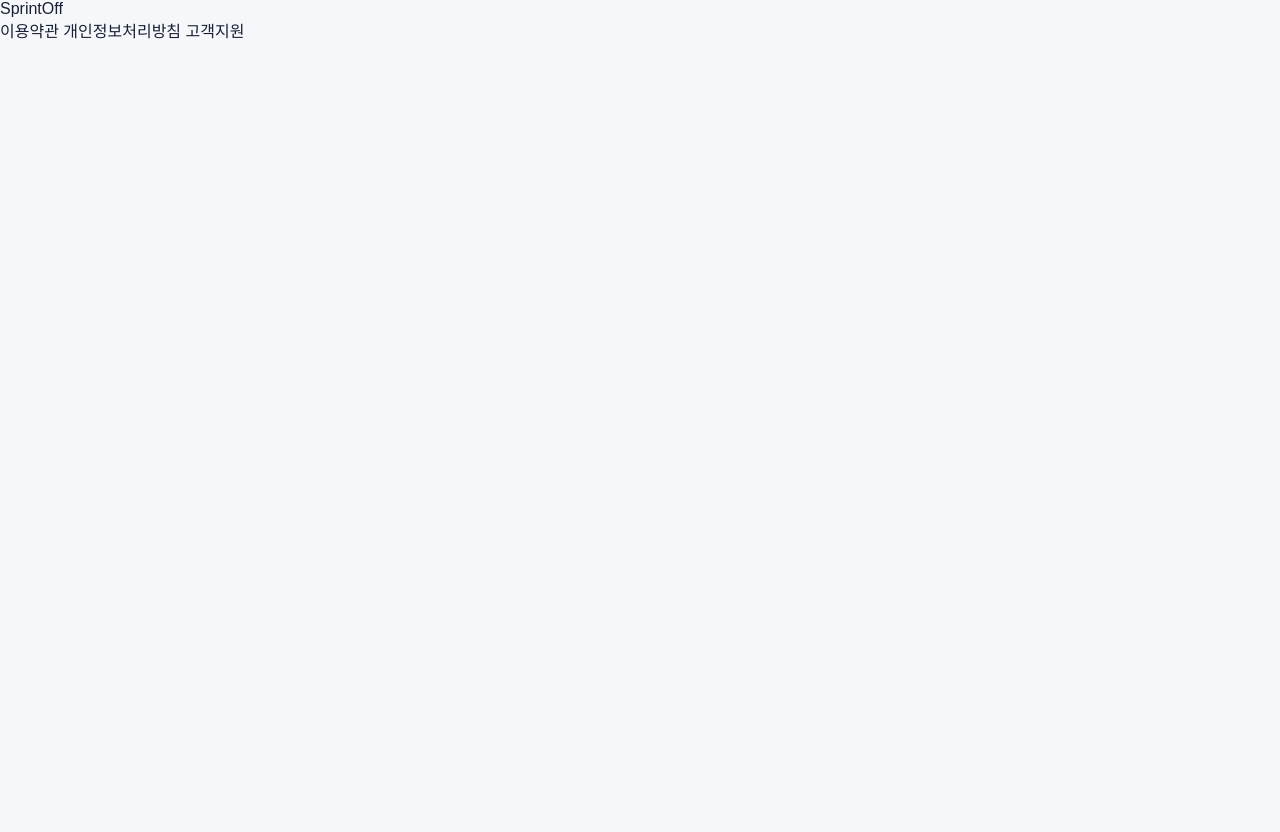
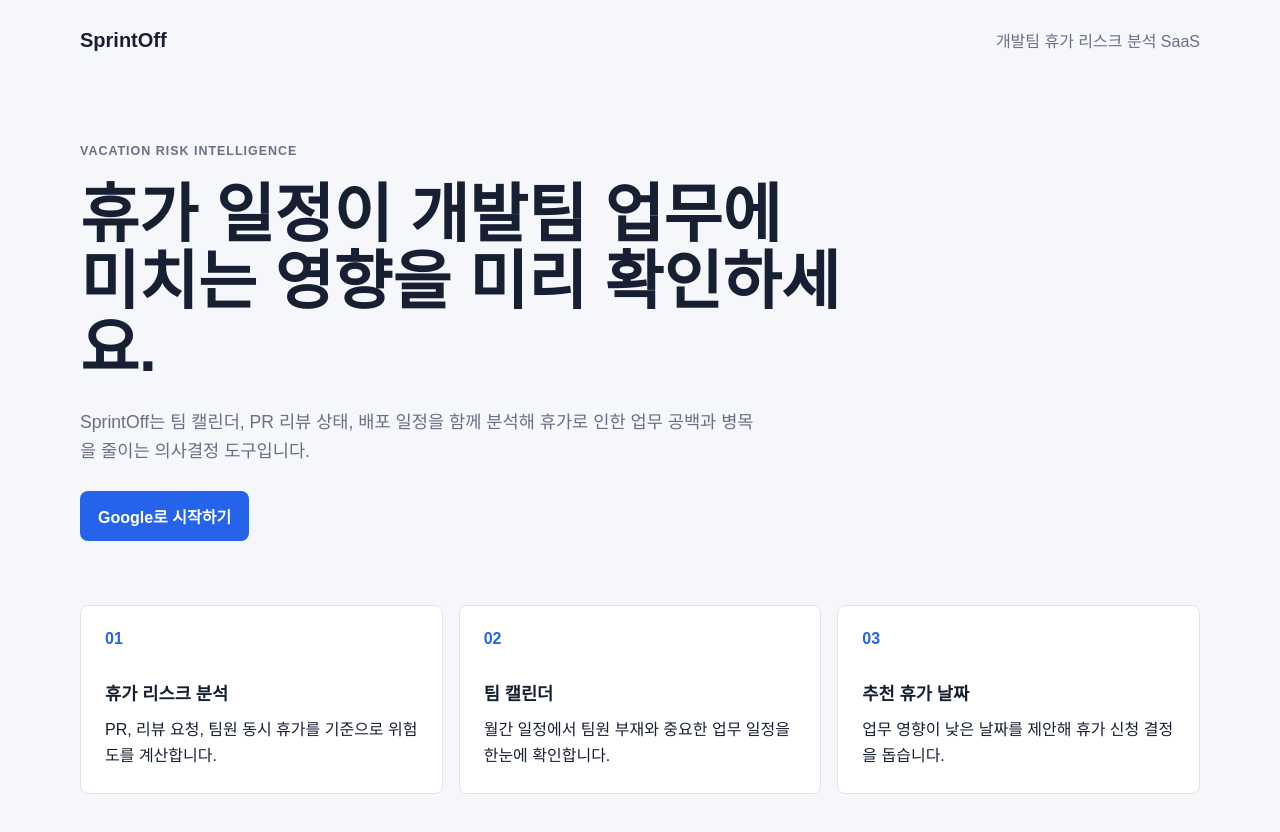
Before and after one commit to mingyeongmo/SprintOff, a Next.js app: page / in a window 1280 px wide. Shown: the top 832 px of the page. Before the commit the page ends 800 px from the top, so only its background shows below. Built offline with nearby package versions, Linux system fonts and the light colour scheme.

Commit message:
mock 데이터 추가 및 로그인 시도 시에 조건에 따라 분기처리

```diff
--- a/src/app/(public)/page.tsx
+++ b/src/app/(public)/page.tsx
@@ -1,26 +1,52 @@
 "use client";
 
-import React from "react";
 import { signIn } from "next-auth/react";
 
 const LandingPage = () => {
   return (
-    <div>
-      <header>SprintOff</header>
-      <body>
-        <h1>팀의 휴가 관리, 이제 편하게 하세요.</h1>
+    <main className="landing-page">
+      <header className="site-header">
+        <strong>SprintOff</strong>
+        <span>개발팀 휴가 리스크 분석 SaaS</span>
+      </header>
+
+      <section className="hero-section">
+        <p className="eyebrow">Vacation Risk Intelligence</p>
+        <h1>휴가 일정이 개발팀 업무에 미치는 영향을 미리 확인하세요.</h1>
+        <p className="hero-copy">
+          SprintOff는 팀 캘린더, PR 리뷰 상태, 배포 일정을 함께 분석해
+          휴가로 인한 업무 공백과 병목을 줄이는 의사결정 도구입니다.
+        </p>
         <button
+          className="primary-button"
           onClick={() =>
             signIn("google", {
-              redirectTo: "/onboarding",
+              redirectTo: "/auth/redirect",
             })
           }
         >
-          구글로 시작하기
+          Google로 시작하기
         </button>
-      </body>
-      <footer>이용약관 개인정보처리방침 고객지원</footer>
-    </div>
+      </section>
+
+      <section className="feature-grid" aria-label="핵심 기능">
+        <article>
+          <span>01</span>
+          <h2>휴가 리스크 분석</h2>
+          <p>PR, 리뷰 요청, 팀원 동시 휴가를 기준으로 위험도를 계산합니다.</p>
+        </article>
+        <article>
+          <span>02</span>
+          <h2>팀 캘린더</h2>
+          <p>월간 일정에서 팀원 부재와 중요한 업무 일정을 한눈에 확인합니다.</p>
+        </article>
+        <article>
+          <span>03</span>
+          <h2>추천 휴가 날짜</h2>
+          <p>업무 영향이 낮은 날짜를 제안해 휴가 신청 결정을 돕습니다.</p>
+        </article>
+      </section>
+    </main>
   );
 };
 
```
Also changed, not shown: src/app/(admin)/admin/dashboard/page.tsx (+44 -3 lines), src/app/(employee)/dashboard/page.tsx (+44 -5 lines), src/app/(public)/auth/redirect/page.tsx (added, +34 -0 lines).
